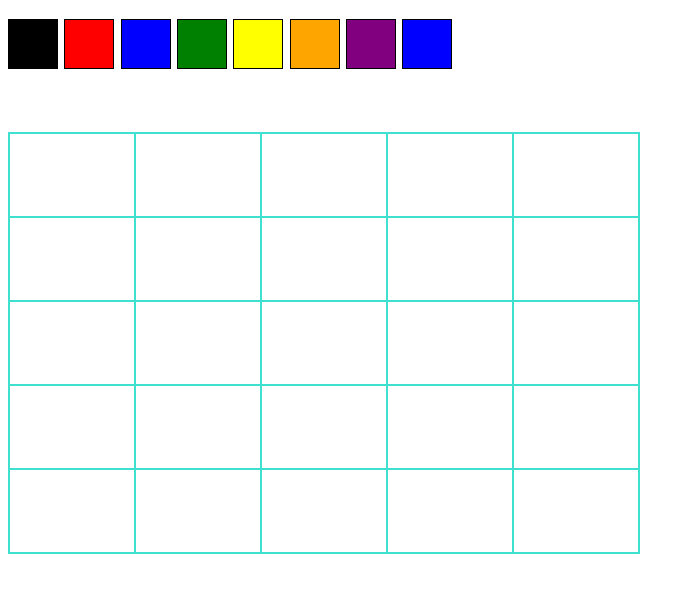
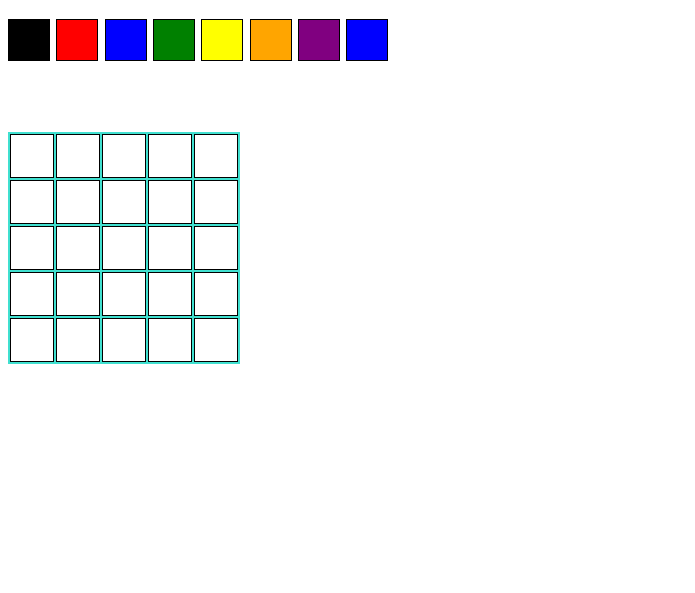
Before and after one commit to IagoPFerreira/pixels-art, a website: page index.html in a window 1280 px wide. Shown: the part 61-654 px from the top of the page, without its empty margins (0-695 px from the left). Drawn offline with Linux system fonts and the light colour scheme.

Commit message:
Quinto requisito

```diff
--- a/style.css
+++ b/style.css
@@ -1,26 +1,23 @@
 #color-palette {
   height: 50px;
   display: flex;
-
 }
 
 .color {
   border: 1px solid black;
-  height: auto;
-  width: 3em;
+  height: 40px;
+  width: 40px;
   margin-right: 0.5%;
 }
 
 #pixel-board {
   background-color: turquoise;
-  width: 50%;
-  height: 200px;
   margin-top: 5%;
 }
 
 .pixel {
   background-color: white;
-  width: 5em;
-  height: 5em;
-
+  width: 40px;
+  height: 40px;
+  border: 1px solid black;
 }
```
